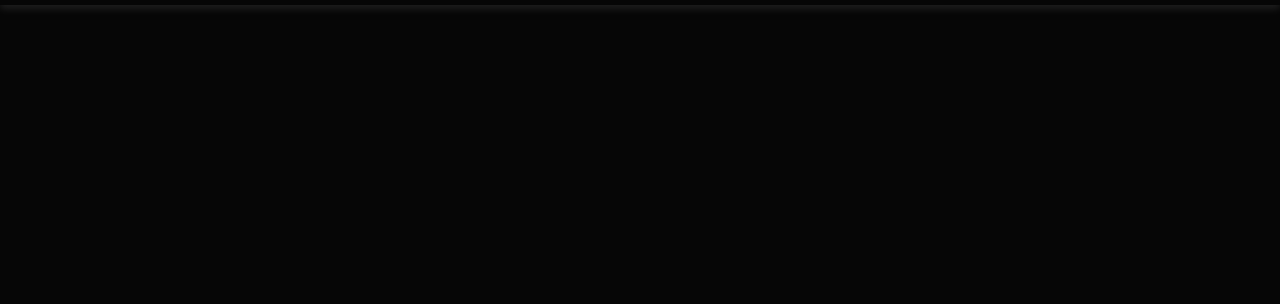
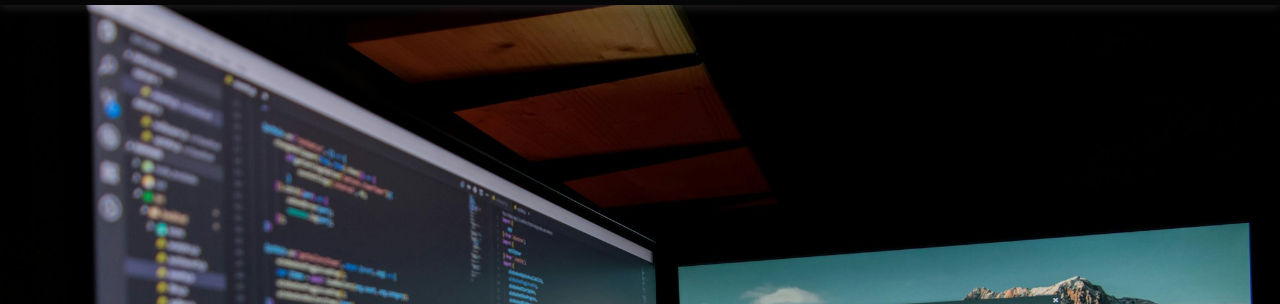
Before and after one commit to Josue644/PORTAFOLIO_DIGITAL, a plain HTML site: page index.html in a window 1280 px wide. Shown: the part 87-391 px from the top of the page. Drawn offline with nearby package versions, Linux system fonts and the light colour scheme; the site is published under a folder, as on GitHub Pages, so addresses that start at the root find nothing.

Commit message:
Corregir ruta de imagen en el CSS

```diff
--- a/CSS/style.css
+++ b/CSS/style.css
@@ -213,10 +213,9 @@ nav .nav-links{
 
 .home{
     min-height: 100vh;
-    background-image: url(/image/fondo.jpg);
+    background-image: url("../image/fondo.jpg");
     background-size: cover;
     background-position: center;
-
     display: flex;
     justify-content: center;
     align-items: center;
```
